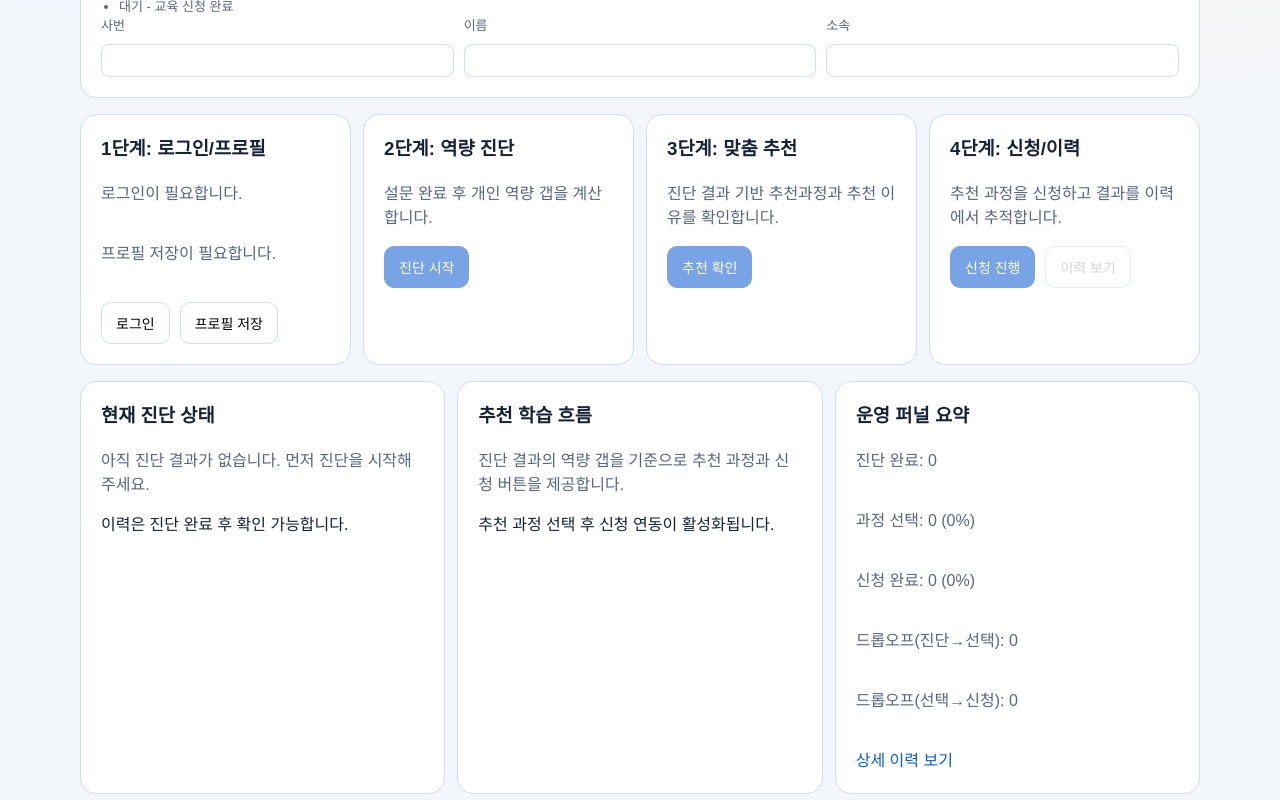
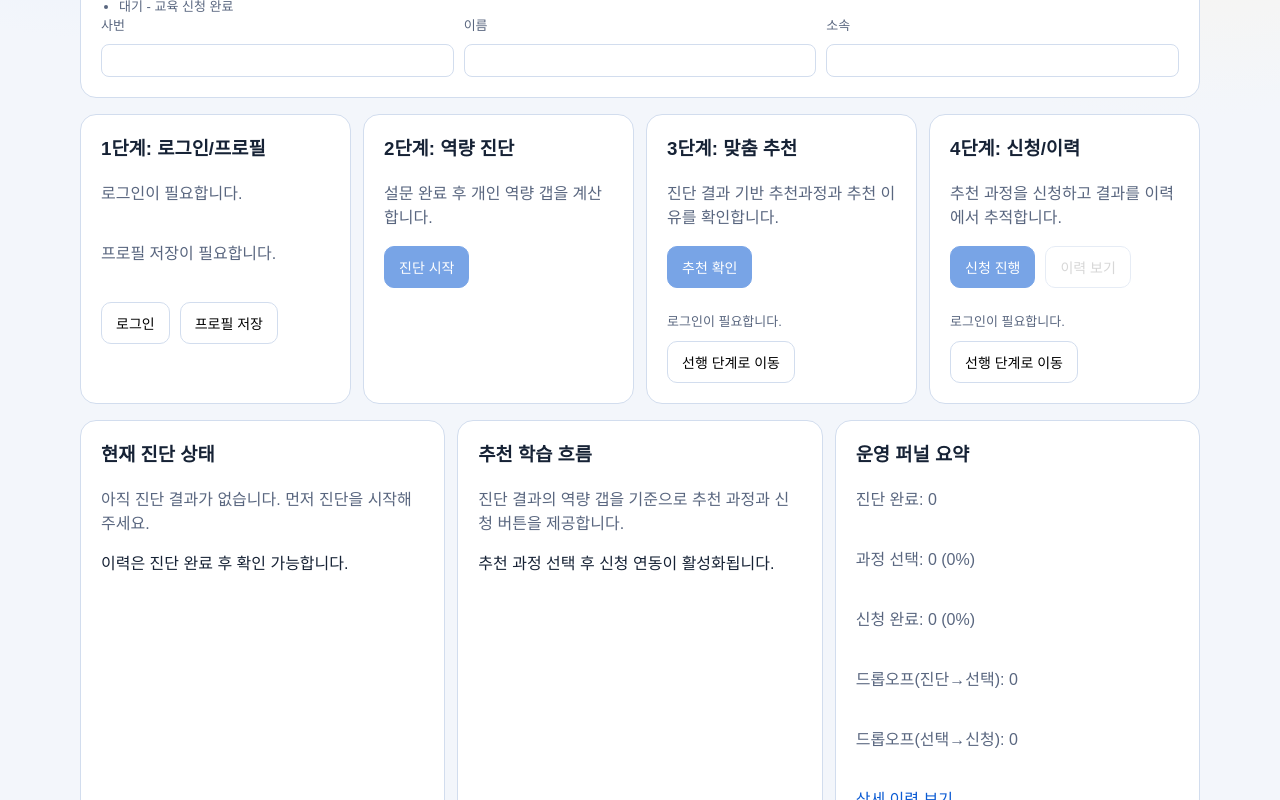
Before and after one commit to realDanLABS/On-Learning-Searcher, a React (Vite) app: page / in a window 1280 px wide. Shown: the part 665-1465 px from the top of the page. Built offline with nearby package versions, Linux system fonts and the light colour scheme; no server answers.

Commit message:
feat: add predecessor guidance CTA for locked home cards

```diff
--- a/src/router/HomePage.tsx
+++ b/src/router/HomePage.tsx
@@ -14,7 +14,7 @@ import { runtimeConfig } from '../shared/config/runtime'
 import { AppShell } from '../shared/layouts/AppShell'
 import { getFunnelSnapshot, type FunnelSnapshot } from '../shared/observability/funnel'
 import { appendAuditLog } from '../shared/observability/audit'
-import { canAccessRoute } from '../shared/orchestration/access'
+import { canAccessRoute, getRouteAccessDecision, type RouteGate } from '../shared/orchestration/access'
 import { getGateNoticeFromSearch } from '../shared/orchestration/gateNotice'
 import { getNextActionStatus } from '../shared/orchestration/nextAction'
 import {
@@ -157,55 +157,40 @@ export function HomePage() {
   const recommendationRoute = featureRoutes.find((route) => route.path === '/recommendation')
   const historyRoute = featureRoutes.find((route) => route.path === '/history')
   const courseLinkingRoute = featureRoutes.find((route) => route.path === '/course-linking')
-  const canGoDiagnosis =
-    diagnosisRoute &&
-    canAccessRoute(diagnosisRoute, {
+  const routeContext = {
     authenticated,
     hasProfile: profileReady,
     role,
     stage,
-    })
-  const canGoRecommendation =
-    recommendationRoute &&
-    canAccessRoute(recommendationRoute, {
-      authenticated,
-      hasProfile: profileReady,
-      role,
-      stage,
-    })
-  const canGoEnrollment =
-    courseLinkingRoute &&
-    canAccessRoute(courseLinkingRoute, {
-      authenticated,
-      hasProfile: profileReady,
-      role,
-      stage,
-    })
-  const canGoHistory =
-    historyRoute &&
-    canAccessRoute(historyRoute, {
-      authenticated,
-      hasProfile: profileReady,
-      role,
-      stage,
-    })
+  }
+  const diagnosisDecision = diagnosisRoute ? getRouteAccessDecision(diagnosisRoute, routeContext) : null
+  const recommendationDecision = recommendationRoute
+    ? getRouteAccessDecision(recommendationRoute, routeContext)
+    : null
+  const courseLinkingDecision = courseLinkingRoute
+    ? getRouteAccessDecision(courseLinkingRoute, routeContext)
+    : null
+  const historyDecision = historyRoute ? getRouteAccessDecision(historyRoute, routeContext) : null
+
+  const canGoDiagnosis = Boolean(diagnosisDecision?.allowed)
+  const canGoRecommendation = Boolean(recommendationDecision?.allowed)
+  const canGoEnrollment = Boolean(courseLinkingDecision?.allowed)
+  const canGoHistory = Boolean(historyDecision?.allowed)
   const canResumeDiagnosis = Boolean(canGoDiagnosis) && stage === 'start' && diagnosisDraft
   const canOpenHistory =
     historyRoute &&
-    canAccessRoute(historyRoute, {
-      authenticated,
-      hasProfile: profileReady,
-      role,
-      stage,
-    })
+    canAccessRoute(historyRoute, routeContext)
   const canOpenCourseLinking =
     courseLinkingRoute &&
-    canAccessRoute(courseLinkingRoute, {
-      authenticated,
-      hasProfile: profileReady,
-      role,
-      stage,
-    })
+    canAccessRoute(courseLinkingRoute, routeContext)
+
+  const getGateHint = (gate: RouteGate | null | undefined) => {
+    if (gate === 'auth-required') return '로그인이 필요합니다.'
+    if (gate === 'profile-required') return '프로필 저장이 필요합니다.'
+    if (gate === 'role-denied') return '현재 권한으로는 접근할 수 없습니다.'
+    if (gate === 'stage-locked') return '선행 단계를 먼저 완료해 주세요.'
+    return '현재 단계에서는 접근할 수 없습니다.'
+  }
 
   const resetJourney = () => {
     appendAuditLog('journey_reset', '사용자 수동 초기화')
@@ -541,6 +526,27 @@ export function HomePage() {
           >
             추천 확인
           </button>
+          {!canGoRecommendation && recommendationDecision && (
+            <div className="journey-actions">
+              <span className="hint-text">{getGateHint(recommendationDecision.gate)}</span>
+              <button
+                className="secondary-btn"
+                onClick={() =>
+                  moveToBestNextStep(
+                    {
+                      authenticated,
+                      hasProfile: profileReady,
+                      stage,
+                    },
+                    '/recommendation',
+                  )
+                }
+                type="button"
+              >
+                선행 단계로 이동
+              </button>
+            </div>
+          )}
         </article>
 
         <article className="feature-card">
@@ -582,6 +588,27 @@ export function HomePage() {
               이력 보기
             </button>
           </div>
+          {!canGoEnrollment && courseLinkingDecision && (
+            <div className="journey-actions">
+              <span className="hint-text">{getGateHint(courseLinkingDecision.gate)}</span>
+              <button
+                className="secondary-btn"
+                onClick={() =>
+                  moveToBestNextStep(
+                    {
+                      authenticated,
+                      hasProfile: profileReady,
+                      stage,
+                    },
+                    '/course-linking',
+                  )
+                }
+                type="button"
+              >
+                선행 단계로 이동
+              </button>
+            </div>
+          )}
         </article>
       </section>
 
```
Also changed, not shown: 1 other file (tests, documents, lock files or other folders). Lines whose indentation alone changed are shown as unchanged.
